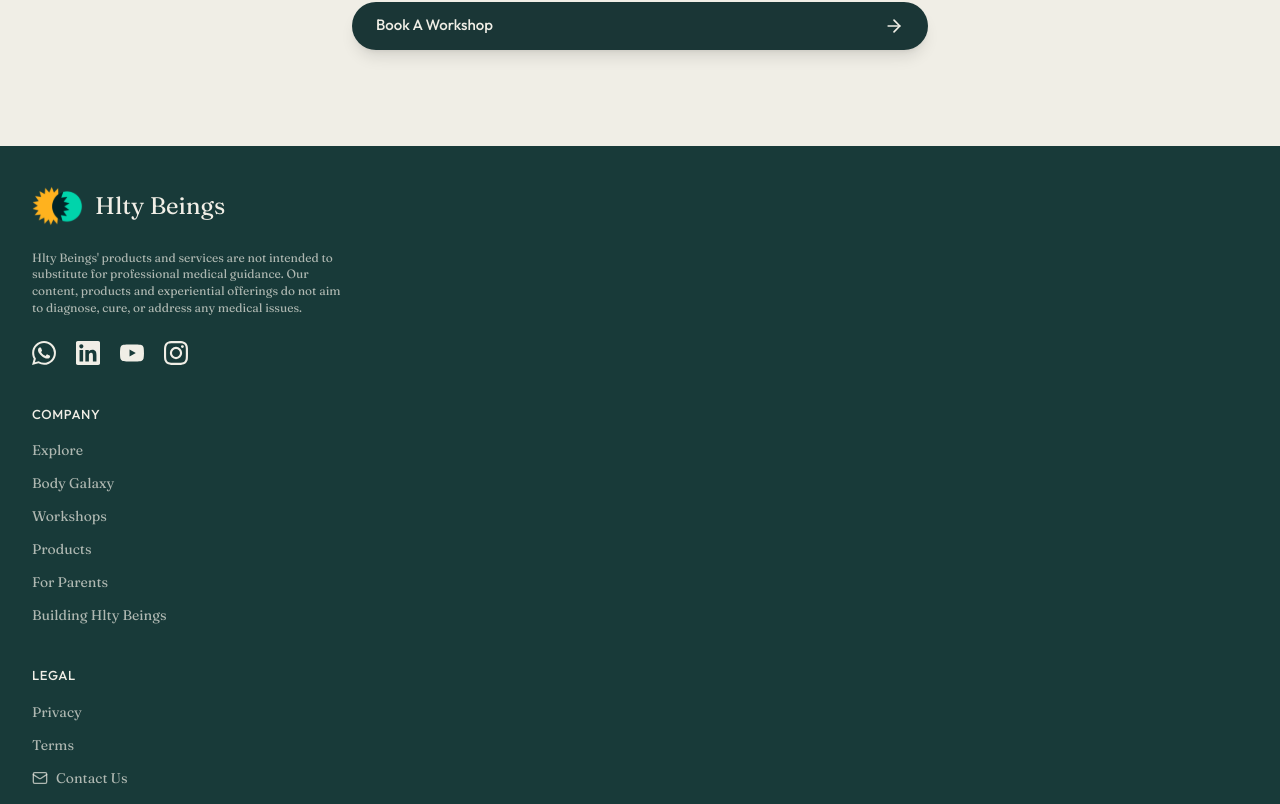
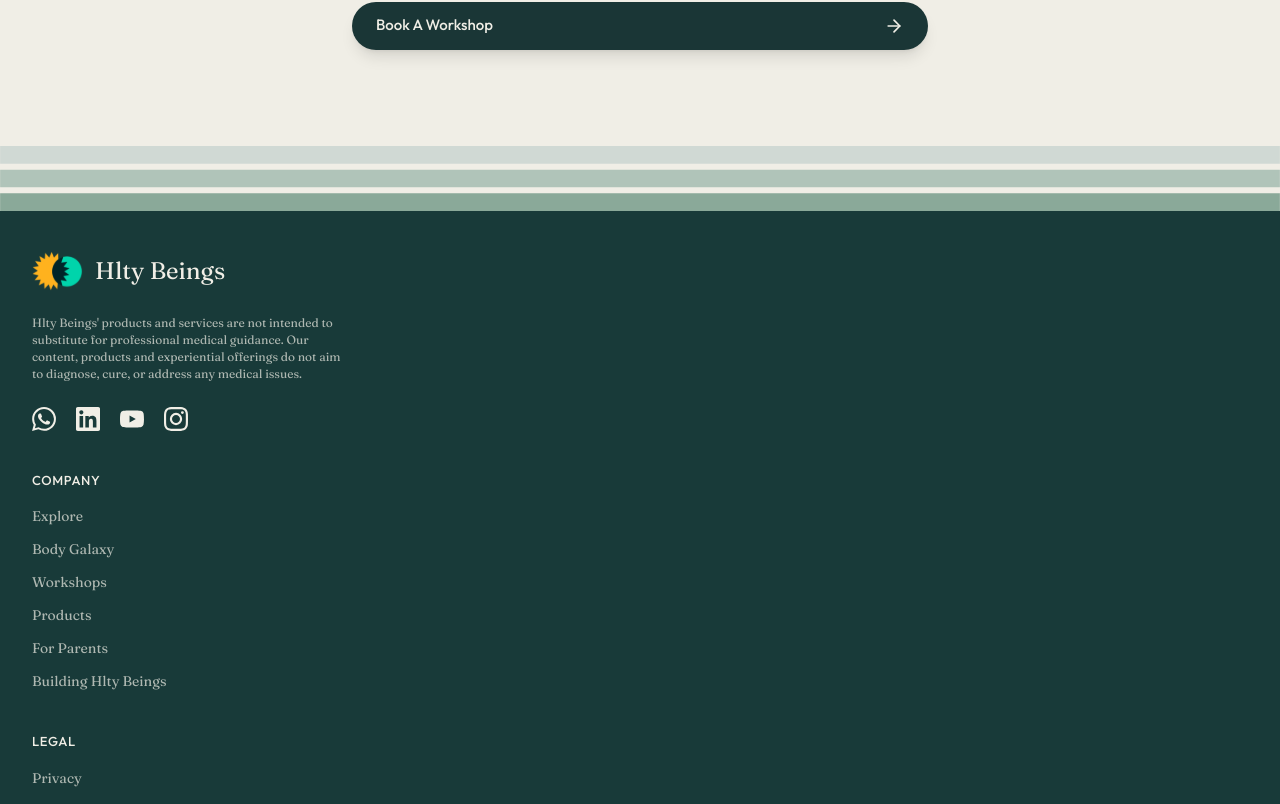
Before and after one commit to hsk-2004/Hlty.care_LandingPage, a Next.js app: page / in a window 1280 px wide. Shown: the part 4050-4854 px from the top of the page. Built offline with nearby package versions, Linux system fonts and the light colour scheme.

Commit message:
Refine Footer top decoration and background matching

```diff
--- a/components/layout/Footer.tsx
+++ b/components/layout/Footer.tsx
@@ -9,13 +9,22 @@ export default function Footer() {
             className="w-full text-[#F0EEE6] overflow-hidden"
             style={{
                 backgroundColor: "#183A39",
-                paddingTop: "40px",
+                paddingTop: "0px",
                 paddingRight: "32px",
                 paddingBottom: "0px",
                 paddingLeft: "32px",
             }}
         >
-            <div className="flex flex-col" style={{ gap: "40px" }}>
+            {/* Top Image */}
+            <div className="-mx-8 bg-[#F0EEE6]">
+                <img
+                    src="/f1 copy.svg"
+                    alt="Footer top decoration"
+                    className="w-full h-auto block"
+                />
+            </div>
+
+            <div className="flex flex-col pt-10" style={{ gap: "40px" }}>
 
                 {/* Logo + Disclaimer + Social */}
                 <div className="flex flex-col" style={{ gap: "24px" }}>
```
Also changed, not shown: public/f1 copy.svg (added).
